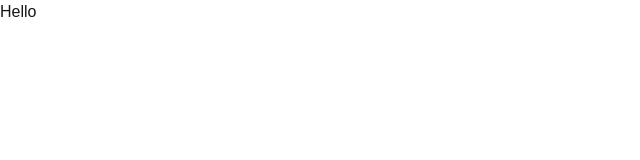
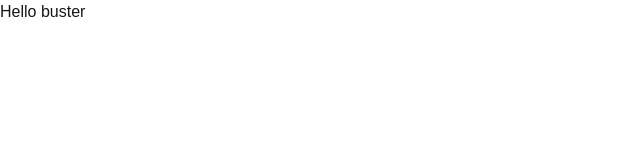
Before and after one commit to NFernando98/rent-a-cah, a Next.js app: page / in a window 1280 px wide. Shown: the top 160 px of the page, without its empty margins (0-640 px from the left). Built offline with nearby package versions, Linux system fonts and the light colour scheme.

Commit message:
first commit

```diff
--- a/src/app/page.tsx
+++ b/src/app/page.tsx
@@ -1,7 +1,7 @@
 export default function Home() {
   return (
     <div>
-      Hello
+      Hello buster
     </div>
   );
 }
```
